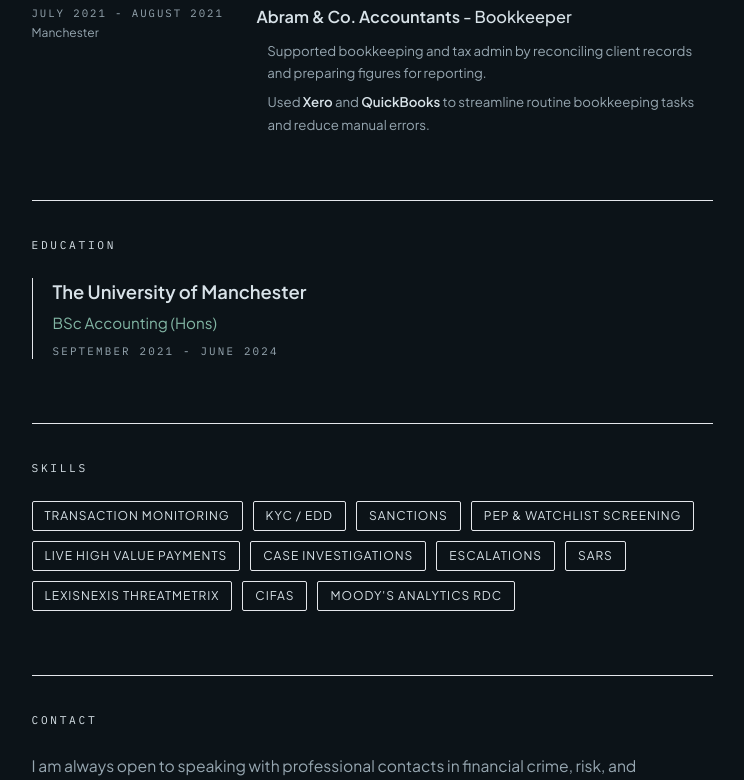
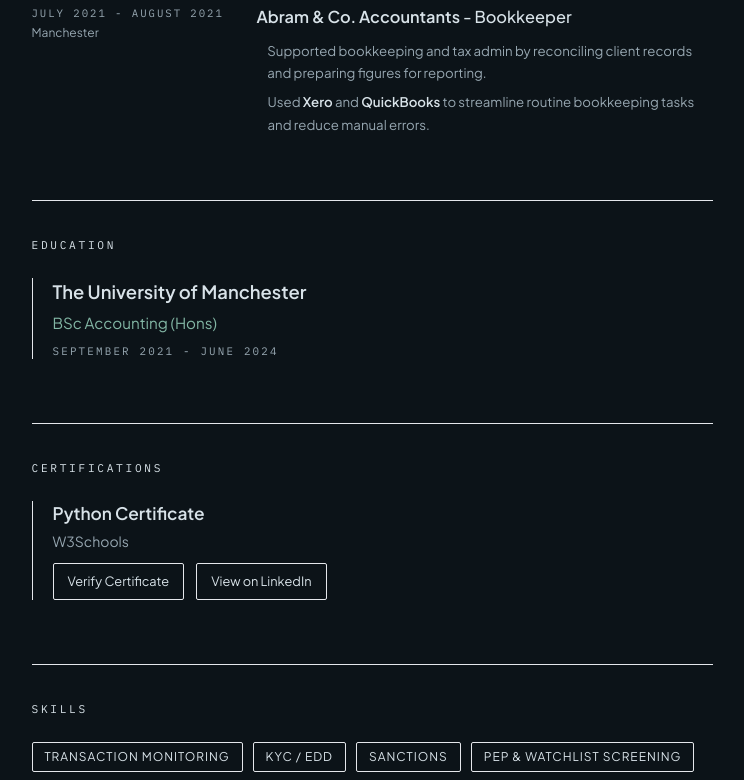
Before and after one commit to JunaidxLone/junaid-portfolio, a Next.js app: page / in a window 1280 px wide. Shown: the part 1335-2115 px from the top of the page, without its empty margins (519-1263 px from the left). Built offline with nearby package versions, Linux system fonts and the light colour scheme.

Commit message:
Update Python certification

```diff
--- a/src/components/PortfolioPage.tsx
+++ b/src/components/PortfolioPage.tsx
@@ -11,6 +11,7 @@ import SocialLink from "@/components/SocialLink";
 import {
   aboutLead,
   aboutParagraphs,
+  certifications,
   contactCopy,
   contactLinks,
   education,
@@ -111,6 +112,40 @@ export default function PortfolioPage() {
               </article>
             </AnimatedSection>
 
+            <AnimatedSection id="certifications" title="Certifications">
+              <div className="space-y-4">
+                {certifications.map((certification) => (
+                  <article
+                    key={`${certification.issuer}-${certification.name}`}
+                    className="border-l border-line/80 pl-4 md:pl-5"
+                  >
+                    <h3 className="text-[1.08rem] font-semibold text-text">{certification.name}</h3>
+                    <p className="mt-1 text-sm text-muted">{certification.issuer}</p>
+                    <div className="mt-3 flex flex-wrap gap-3">
+                      <a
+                        href={certification.verifyUrl}
+                        target="_blank"
+                        rel="noreferrer"
+                        className="focus-ring inline-flex items-center rounded-sm border border-line/80 px-3.5 py-2 text-[0.8rem] text-text transition hover:border-accent/70 hover:text-accent"
+                      >
+                        Verify Certificate
+                      </a>
+                      {certification.linkedInUrl ? (
+                        <a
+                          href={certification.linkedInUrl}
+                          target="_blank"
+                          rel="noreferrer"
+                          className="focus-ring inline-flex items-center rounded-sm border border-line/80 px-3.5 py-2 text-[0.8rem] text-text transition hover:border-accent/70 hover:text-accent"
+                        >
+                          View on LinkedIn
+                        </a>
+                      ) : null}
+                    </div>
+                  </article>
+                ))}
+              </div>
+            </AnimatedSection>
+
             <AnimatedSection id="skills" title="Skills">
               <ul className="flex flex-wrap gap-2.5">
                 {skills.map((skill) => (
--- a/src/data/portfolio.ts
+++ b/src/data/portfolio.ts
@@ -1,4 +1,4 @@
-import { ContactLink, EducationItem, ExperienceRole, NavItem } from "@/types/portfolio";
+import { CertificationItem, ContactLink, EducationItem, ExperienceRole, NavItem } from "@/types/portfolio";
 
 export const personalInfo = {
   name: "Junaid Lone",
@@ -13,6 +13,7 @@ export const navItems: NavItem[] = [
   { id: "about", label: "About Me" },
   { id: "experience", label: "Experience" },
   { id: "education", label: "Education" },
+  { id: "certifications", label: "Certifications" },
   { id: "skills", label: "Skills" },
   { id: "contact", label: "Contact" }
 ];
@@ -76,6 +77,15 @@ export const education: EducationItem = {
   period: "September 2021 - June 2024"
 };
 
+export const certifications: CertificationItem[] = [
+  {
+    name: "Python Certificate",
+    issuer: "W3Schools",
+    verifyUrl: "https://verify.w3schools.com/1QZPLS448P",
+    linkedInUrl: personalInfo.linkedInUrl
+  }
+];
+
 export const skills: string[] = [
   "Transaction Monitoring",
   "KYC / EDD",
```
Also changed, not shown: src/types/portfolio.ts (+8 -1 lines).
